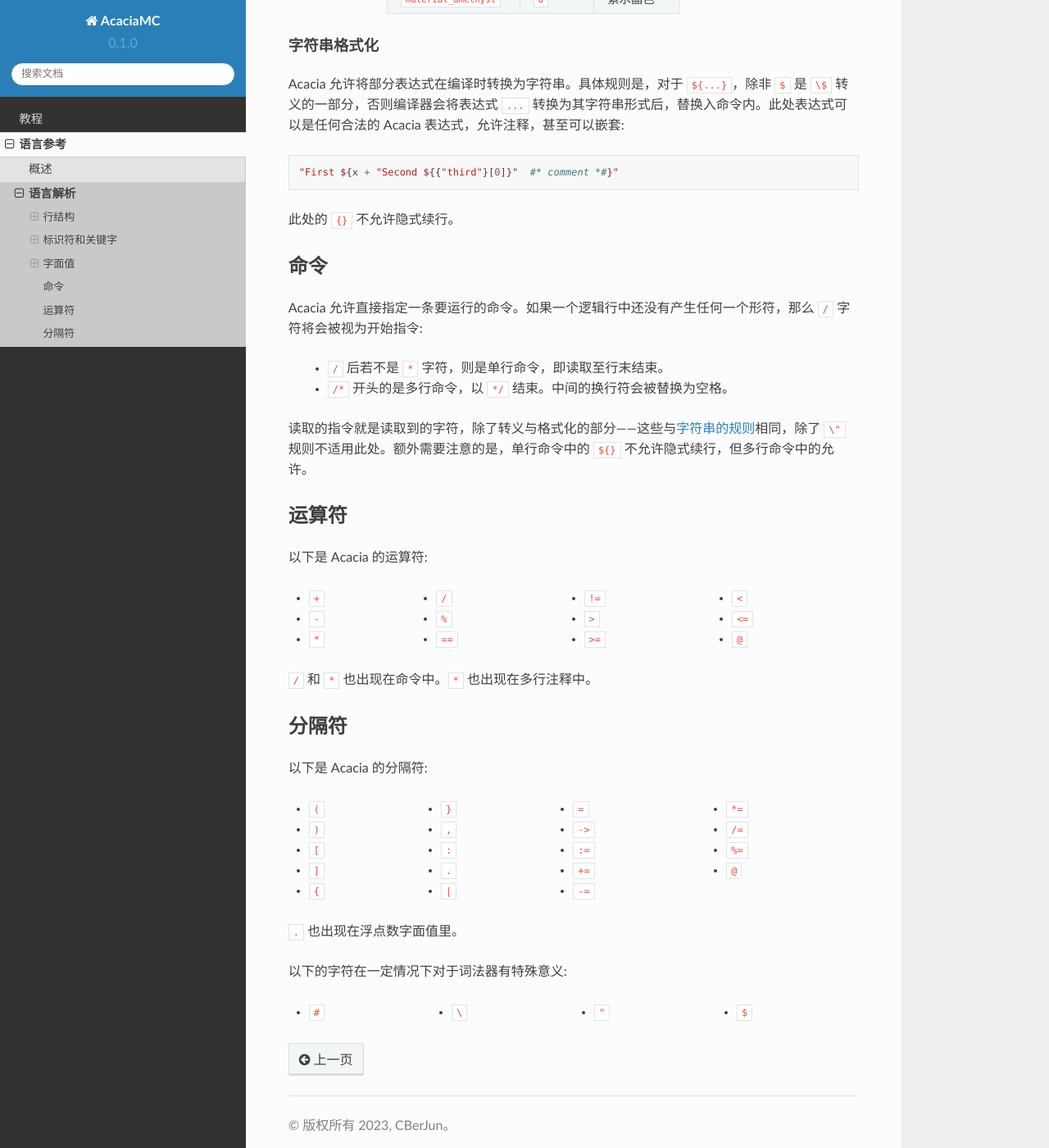
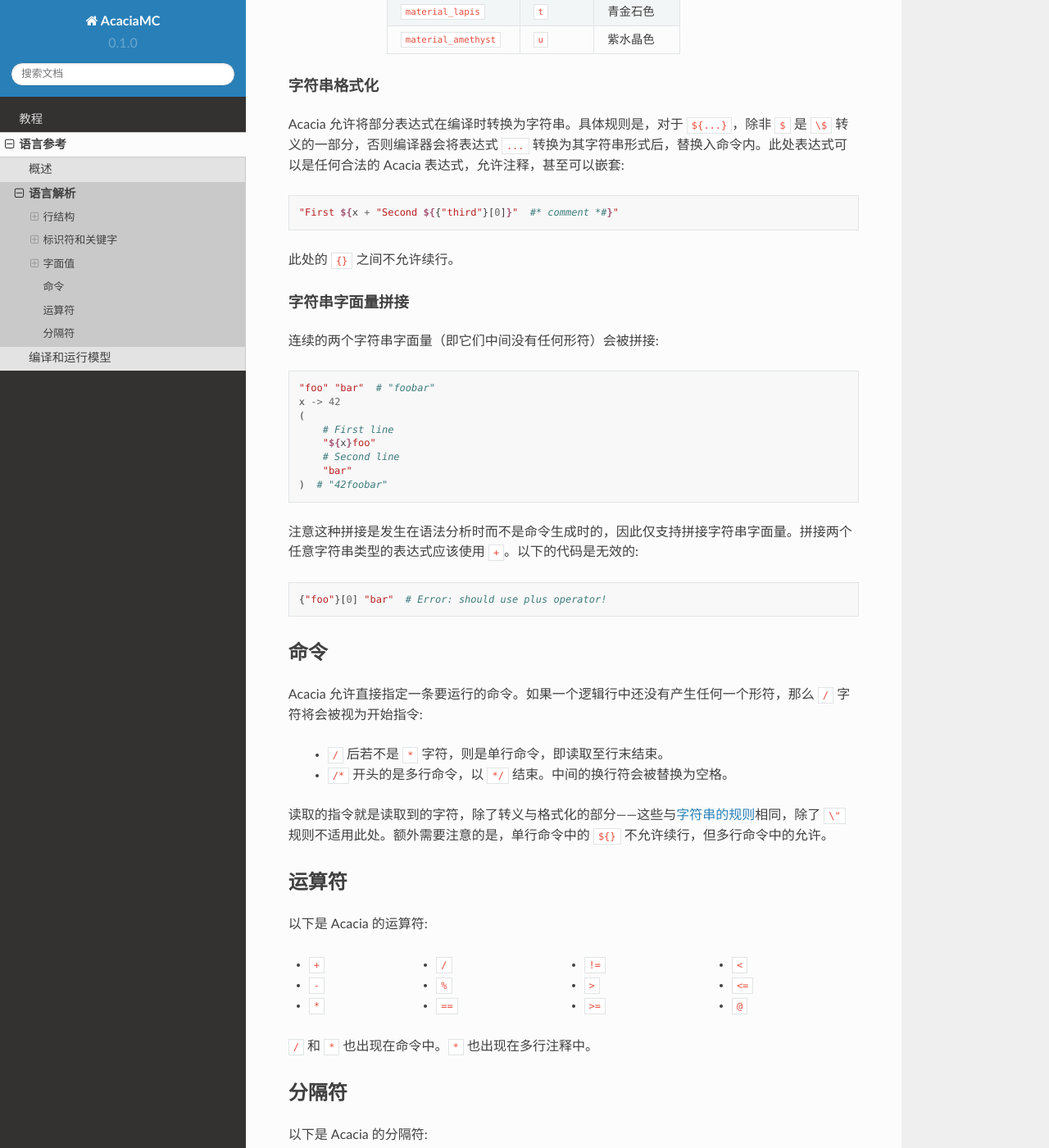
Before and after one commit to CBerJun/AcaciaDocs, a Sphinx documentation site: the page built from source/language/parser.rst, in a window 1280 px wide and 1400 px high, scrolled down 5391 px. Shown: the whole window at 82% size. Built offline with Sphinx 7.4.7 and the Read the Docs theme 2.0.0, drawn with Linux system fonts in a browser that asks for light colours; some of the changed text lies outside the part shown.

Commit message:
Big update 1

```diff
--- a/source/language/index.rst
+++ b/source/language/index.rst
@@ -8,3 +8,4 @@
 
     intro.rst
     parser.rst
+    compnrun.rst
--- a/source/language/intro.rst
+++ b/source/language/intro.rst
@@ -1,5 +1,7 @@
 概述
 =========
+
+Acacia 是一门可以被转换为 :mcwiki:`Minecraft 基岩版 <基岩版>`\ 的\ :mcwiki:`~命令`\ 的编程语言。Acacia 试图通过简化命令中的各类系统来提升开发效率，增进项目可维护性。它的语法设计受到 Python 和 C++ 的启发。
 
 语法标注
 ---------
--- a/source/language/parser.rst
+++ b/source/language/parser.rst
@@ -23,6 +23,8 @@
 
     * 由后面非 ``*`` 字符的 ``#`` 字符开始直至物理行结束的单行注释
     * 由紧贴着的 ``#*`` 开始，由 ``*#`` 结束的多行注释
+
+:ref:`命令 <command>`\ 中的 ``#`` 或 ``#*`` 不会被解读为注释。
 
 显式续行
 ^^^^^^^^^^
@@ -248,8 +250,28 @@
 
     "First ${x + "Second ${{"third"}[0]}"  #* comment *#}"
 
-此处的 ``{}`` 不允许隐式续行。
+此处的 ``{}`` 之间不允许续行。
 
+字符串字面量拼接
+~~~~~~~~~~~~~~~~~
+
+连续的两个字符串字面量（即它们中间没有任何形符）会被拼接::
+
+    "foo" "bar"  # "foobar"
+    x -> 42
+    (
+        # First line
+        "${x}foo"
+        # Second line
+        "bar"
+    )  # "42foobar"
+
+注意这种拼接是发生在语法分析时而不是命令生成时的，因此仅支持拼接字符串字面量。拼接两个任意字符串类型的表达式应该使用 ``+``\ 。以下的代码是无效的::
+
+    {"foo"}[0] "bar"  # Error: should use plus operator!
+
+
+.. _command:
 
 命令
 ---------------------
@@ -259,7 +281,7 @@
     * ``/`` 后若不是 ``*`` 字符，则是单行命令，即读取至行末结束。
     * ``/*`` 开头的是多行命令，以 ``*/`` 结束。中间的换行符会被替换为空格。
 
-读取的指令就是读取到的字符，除了转义与格式化的部分——这些与\ :ref:`字符串的规则 <str-literal>`\ 相同，除了 ``\"`` 规则不适用此处。额外需要注意的是，单行命令中的 ``${}`` 不允许隐式续行，但多行命令中的允许。
+读取的指令就是读取到的字符，除了转义与格式化的部分——这些与\ :ref:`字符串的规则 <str-literal>`\ 相同，除了 ``\"`` 规则不适用此处。额外需要注意的是，单行命令中的 ``${}`` 不允许续行，但多行命令中的允许。
 
 
 运算符
--- a/source/tutorial/whatisit.rst
+++ b/source/tutorial/whatisit.rst
@@ -13,7 +13,7 @@
         了解更多有关命令的知识。
 
     :mcwiki:`基岩版函数`
-        了解函数，即行为包中写成文件的函数。
+        了解函数，即行为包中写成文件的命令。
 
 命令编译器
 -------------
```
Also changed, not shown: other parts of source/language/parser.rst (+2 -2 lines), source/language/compnrun.rst (added, +236 -0 lines).
